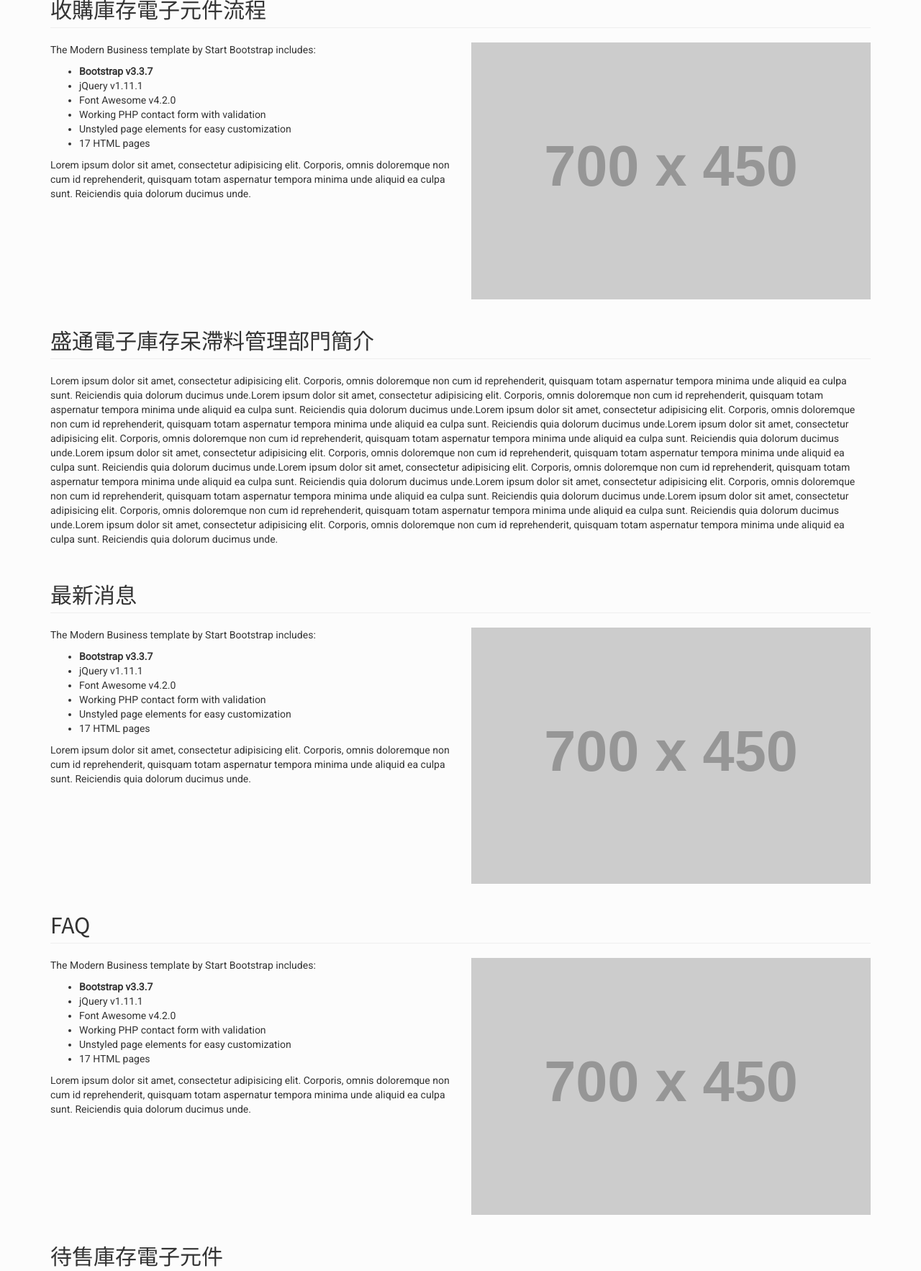
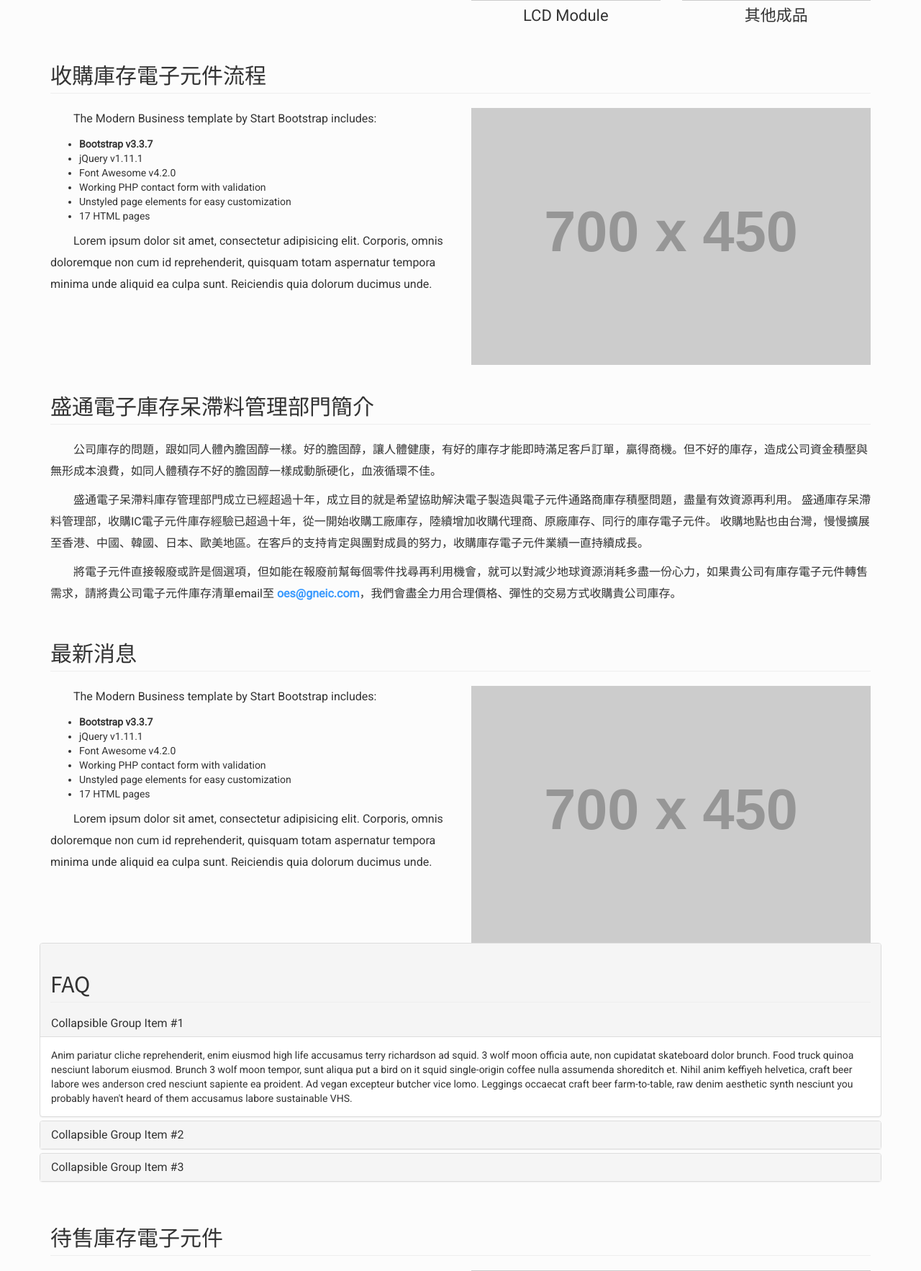
Before and after one commit to johnson0903/GNE-website, a PHP site: page / in a window 1280 px wide. Shown: the part 1947-3713 px from the top of the page at 72% size. Run offline with PHP 8.4, Linux system fonts and the light colour scheme; grey boxes labelled with a size stand in for pictures from a placeholder-image service; some libraries are stand-ins or nearby versions.

Commit message:
放圖 跟文案

```diff
--- a/css/modern-business.css
+++ b/css/modern-business.css
@@ -8,6 +8,17 @@
 
 h1, h2 {
   font-family: 'Noto Sans TC', '微軟正黑體';
+}
+
+p{
+  font-size: 16px;
+  line-height: 30px;
+  text-indent: 2em;
+}
+
+#email{
+  color: rgb(58, 154, 254);
+  font-weight: bold;
 }
 
 html, body {
@@ -44,7 +55,7 @@ figcaption {
   display: flex;
   align-items: center;
 }
-.contact-nav p {
+.contact-nav h5 {
   color: white;
   margin: 0 10px;
 }
@@ -102,7 +113,7 @@ figcaption {
   align-items: center;
   border-bottom: 1px solid rgb(233, 233, 233);
 }
-.contact-info p{
+.contact-info h5{
   margin-bottom: 0;
 }
 .contact-image {
@@ -203,8 +214,7 @@ footer {
   background-color: rgba(142, 123, 68, 0.66);
 }
 
-footer p {
-  font-size: 1.2em;
+footer h5 {
   text-align: center;
   color: white;
 }
--- a/index.html
+++ b/index.html
@@ -37,15 +37,15 @@
         <div class="modal-body">
           <div class="contact-info">
             <img class="contact-image" src="image/skype.png" alt="skype.png">
-            <p>alex5300</p>
+            <h5>alex5300</h5>
           </div>
           <div class="contact-info">
             <img class="contact-image" src="image/wechat.png" alt="wechat.png">
-            <p>alex5300</p>
+            <h5>alex5300</h5>
           </div>
           <div class="contact-info">
             <img class="contact-image" src="image/line.png" alt="line.png">
-            <p>dadfda</p>
+            <h5>dadfda</h5>
           </div>
         </div>
         <form>
@@ -64,6 +64,7 @@
           <div class="form-group">
             <p class="help-block">Example block-level help text here.</p>
           </div>
+          <input type="file" name="" value="">
           <button type="submit" class="btn btn-default">Submit</button>
         </form>
         <div class="modal-footer">
@@ -82,11 +83,11 @@
         <div class="flex-row">
           <div class="flex-row">
             <i class="fa fa-phone white-icon" aria-hidden="true"></i>
-            <p>+886-2-2740-5300</p>
+            <h5>+886-2-2740-5300</h5>
           </div>
           <div class="flex-row">
             <i class="fa fa-envelope-o white-icon" aria-hidden="true"></i>
-            <p>oem@gneic.com</p>
+            <h5>oem@gneic.com</h5>
           </div>
         </div>
         <div class="contact-nav-right">
@@ -259,13 +260,13 @@
       </div>
       <div class="col-md-3 col-sm-4">
         <figure>
-          <img class="img-responsive img-portfolio img-hover" src="http://placehold.it/500x450" alt="">
+          <img class="img-responsive img-portfolio img-hover" src="image/IC.jpg" alt="IC.jpg">
           <figcaption>IC</figcaption>
         </figure>
       </div>
       <div class="col-md-3 col-sm-4">
         <figure>
-          <img class="img-responsive img-portfolio img-hover" src="http://placehold.it/500x450" alt="">
+          <img class="img-responsive img-portfolio img-hover" src="image/CPU Chipset.jpg" alt="CPU Chipset.jpg">
           <figcaption>CPU</figcaption>
         </figure>
       </div>
@@ -295,13 +296,13 @@
       </div>
       <div class="col-md-3 col-sm-4">
         <figure>
-          <img class="img-responsive img-portfolio img-hover" src="http://placehold.it/500x450" alt="">
+          <img class="img-responsive img-portfolio img-hover" src="image/電容.png" alt="電容.png">
           <figcaption>電容.電阻.電感</figcaption>
         </figure>
       </div>
       <div class="col-md-3 col-sm-4">
         <figure>
-          <img class="img-responsive img-portfolio img-hover" src="http://placehold.it/500x450" alt="">
+          <img class="img-responsive img-portfolio img-hover" src="image/連接器.png" alt="連接器.png">
           <figcaption>連接器</figcaption>
         </figure>
       </div>
@@ -348,14 +349,13 @@
         <h2 class="page-header">盛通電子庫存呆滯料管理部門簡介</h2>
       </div>
       <div class="col-md-12">
-        <p>Lorem ipsum dolor sit amet, consectetur adipisicing elit. Corporis, omnis doloremque non cum id reprehenderit, quisquam totam aspernatur tempora minima unde aliquid ea culpa sunt. Reiciendis quia dolorum ducimus unde.Lorem ipsum dolor sit amet,
-          consectetur adipisicing elit. Corporis, omnis doloremque non cum id reprehenderit, quisquam totam aspernatur tempora minima unde aliquid ea culpa sunt. Reiciendis quia dolorum ducimus unde.Lorem ipsum dolor sit amet, consectetur adipisicing
-          elit. Corporis, omnis doloremque non cum id reprehenderit, quisquam totam aspernatur tempora minima unde aliquid ea culpa sunt. Reiciendis quia dolorum ducimus unde.Lorem ipsum dolor sit amet, consectetur adipisicing elit. Corporis, omnis doloremque
-          non cum id reprehenderit, quisquam totam aspernatur tempora minima unde aliquid ea culpa sunt. Reiciendis quia dolorum ducimus unde.Lorem ipsum dolor sit amet, consectetur adipisicing elit. Corporis, omnis doloremque non cum id reprehenderit,
-          quisquam totam aspernatur tempora minima unde aliquid ea culpa sunt. Reiciendis quia dolorum ducimus unde.Lorem ipsum dolor sit amet, consectetur adipisicing elit. Corporis, omnis doloremque non cum id reprehenderit, quisquam totam aspernatur
-          tempora minima unde aliquid ea culpa sunt. Reiciendis quia dolorum ducimus unde.Lorem ipsum dolor sit amet, consectetur adipisicing elit. Corporis, omnis doloremque non cum id reprehenderit, quisquam totam aspernatur tempora minima unde aliquid
-          ea culpa sunt. Reiciendis quia dolorum ducimus unde.Lorem ipsum dolor sit amet, consectetur adipisicing elit. Corporis, omnis doloremque non cum id reprehenderit, quisquam totam aspernatur tempora minima unde aliquid ea culpa sunt. Reiciendis
-          quia dolorum ducimus unde.Lorem ipsum dolor sit amet, consectetur adipisicing elit. Corporis, omnis doloremque non cum id reprehenderit, quisquam totam aspernatur tempora minima unde aliquid ea culpa sunt. Reiciendis quia dolorum ducimus unde.</p>
+        <p>公司庫存的問題，跟如同人體內膽固醇一樣。好的膽固醇，讓人體健康，有好的庫存才能即時滿足客戶訂單，贏得商機。但不好的庫存，造成公司資金積壓與無形成本浪費，如同人體積存不好的膽固醇一樣成動脈硬化，血液循環不佳。</p>
+        <p>盛通電子呆滯料庫存管理部門成立已經超過十年，成立目的就是希望協助解決電子製造與電子元件通路商庫存積壓問題，盡量有效資源再利用。
+盛通庫存呆滯料管理部，收購IC電子元件庫存經驗已超過十年，從一開始收購工廠庫存，陸續增加收購代理商、原廠庫存、同行的庫存電子元件。
+收購地點也由台灣，慢慢擴展至香港、中國、韓國、日本、歐美地區。在客戶的支持肯定與團對成員的努力，收購庫存電子元件業績一直持續成長。</p>
+        <p>
+          將電子元件直接報廢或許是個選項，但如能在報廢前幫每個零件找尋再利用機會，就可以對減少地球資源消耗多盡一份心力，如果貴公司有庫存電子元件轉售需求，請將貴公司電子元件庫存清單email至 <span id="email">oes@gneic.com</span>，我們會盡全力用合理價格、彈性的交易方式收購貴公司庫存。
+        </p>
       </div>
     </div>
     <!-- /.row -->
@@ -388,22 +388,50 @@
       <div class="col-lg-12">
         <h2 class="page-header">FAQ</h2>
       </div>
-      <div class="col-md-6">
-        <p>The Modern Business template by Start Bootstrap includes:</p>
-        <ul>
-          <li><strong>Bootstrap v3.3.7</strong>
-          </li>
-          <li>jQuery v1.11.1</li>
-          <li>Font Awesome v4.2.0</li>
-          <li>Working PHP contact form with validation</li>
-          <li>Unstyled page elements for easy customization</li>
-          <li>17 HTML pages</li>
-        </ul>
-        <p>Lorem ipsum dolor sit amet, consectetur adipisicing elit. Corporis, omnis doloremque non cum id reprehenderit, quisquam totam aspernatur tempora minima unde aliquid ea culpa sunt. Reiciendis quia dolorum ducimus unde.</p>
+      <div class="panel-group" id="accordion" role="tablist" aria-multiselectable="true">
+  <div class="panel panel-default">
+    <div class="panel-heading" role="tab" id="headingOne">
+      <h4 class="panel-title">
+        <a role="button" data-toggle="collapse" data-parent="#accordion" href="#collapseOne" aria-expanded="true" aria-controls="collapseOne">
+          Collapsible Group Item #1
+        </a>
+      </h4>
+    </div>
+    <div id="collapseOne" class="panel-collapse collapse in" role="tabpanel" aria-labelledby="headingOne">
+      <div class="panel-body">
+        Anim pariatur cliche reprehenderit, enim eiusmod high life accusamus terry richardson ad squid. 3 wolf moon officia aute, non cupidatat skateboard dolor brunch. Food truck quinoa nesciunt laborum eiusmod. Brunch 3 wolf moon tempor, sunt aliqua put a bird on it squid single-origin coffee nulla assumenda shoreditch et. Nihil anim keffiyeh helvetica, craft beer labore wes anderson cred nesciunt sapiente ea proident. Ad vegan excepteur butcher vice lomo. Leggings occaecat craft beer farm-to-table, raw denim aesthetic synth nesciunt you probably haven't heard of them accusamus labore sustainable VHS.
       </div>
-      <div class="col-md-6">
-        <img class="img-responsive" src="http://placehold.it/700x450" alt="">
+    </div>
+  </div>
+  <div class="panel panel-default">
+    <div class="panel-heading" role="tab" id="headingTwo">
+      <h4 class="panel-title">
+        <a class="collapsed" role="button" data-toggle="collapse" data-parent="#accordion" href="#collapseTwo" aria-expanded="false" aria-controls="collapseTwo">
+          Collapsible Group Item #2
+        </a>
+      </h4>
+    </div>
+    <div id="collapseTwo" class="panel-collapse collapse" role="tabpanel" aria-labelledby="headingTwo">
+      <div class="panel-body">
+        Anim pariatur cliche reprehenderit, enim eiusmod high life accusamus terry richardson ad squid. 3 wolf moon officia aute, non cupidatat skateboard dolor brunch. Food truck quinoa nesciunt laborum eiusmod. Brunch 3 wolf moon tempor, sunt aliqua put a bird on it squid single-origin coffee nulla assumenda shoreditch et. Nihil anim keffiyeh helvetica, craft beer labore wes anderson cred nesciunt sapiente ea proident. Ad vegan excepteur butcher vice lomo. Leggings occaecat craft beer farm-to-table, raw denim aesthetic synth nesciunt you probably haven't heard of them accusamus labore sustainable VHS.
       </div>
+    </div>
+  </div>
+  <div class="panel panel-default">
+    <div class="panel-heading" role="tab" id="headingThree">
+      <h4 class="panel-title">
+        <a class="collapsed" role="button" data-toggle="collapse" data-parent="#accordion" href="#collapseThree" aria-expanded="false" aria-controls="collapseThree">
+          Collapsible Group Item #3
+        </a>
+      </h4>
+    </div>
+    <div id="collapseThree" class="panel-collapse collapse" role="tabpanel" aria-labelledby="headingThree">
+      <div class="panel-body">
+        Anim pariatur cliche reprehenderit, enim eiusmod high life accusamus terry richardson ad squid. 3 wolf moon officia aute, non cupidatat skateboard dolor brunch. Food truck quinoa nesciunt laborum eiusmod. Brunch 3 wolf moon tempor, sunt aliqua put a bird on it squid single-origin coffee nulla assumenda shoreditch et. Nihil anim keffiyeh helvetica, craft beer labore wes anderson cred nesciunt sapiente ea proident. Ad vegan excepteur butcher vice lomo. Leggings occaecat craft beer farm-to-table, raw denim aesthetic synth nesciunt you probably haven't heard of them accusamus labore sustainable VHS.
+      </div>
+    </div>
+  </div>
+</div>
     </div>
     <!-- /.row -->
 
@@ -442,11 +470,11 @@
   <!-- Footer -->
   <footer>
     <div class="container-fluid">
-      <p>盛通電子股份有限公司</p>
-      <p>台北市大安區忠孝東路4段122之11號12F</p>
-      <p>+886-2-2740-5300</p>
-      <p>收購庫存電子元件 收購IC 收購主被動元件</p>
-      <p>Copyright &copy; 2017 GlobalNet. All right reserved.</p>
+      <h5>盛通電子股份有限公司</h5>
+      <h5>台北市大安區忠孝東路4段122之11號12F</h5>
+      <h5>+886-2-2740-5300</h5>
+      <h5>收購庫存電子元件 收購IC 收購主被動元件</h5>
+      <h5>Copyright &copy; 2017 GlobalNet. All right reserved.</h5>
 
     </div>
   </footer>
```
Also changed, not shown: image/CPU Chipset.jpg (added), image/IC.jpg (added), image/連接器.png (added), image/電容.png (added).
